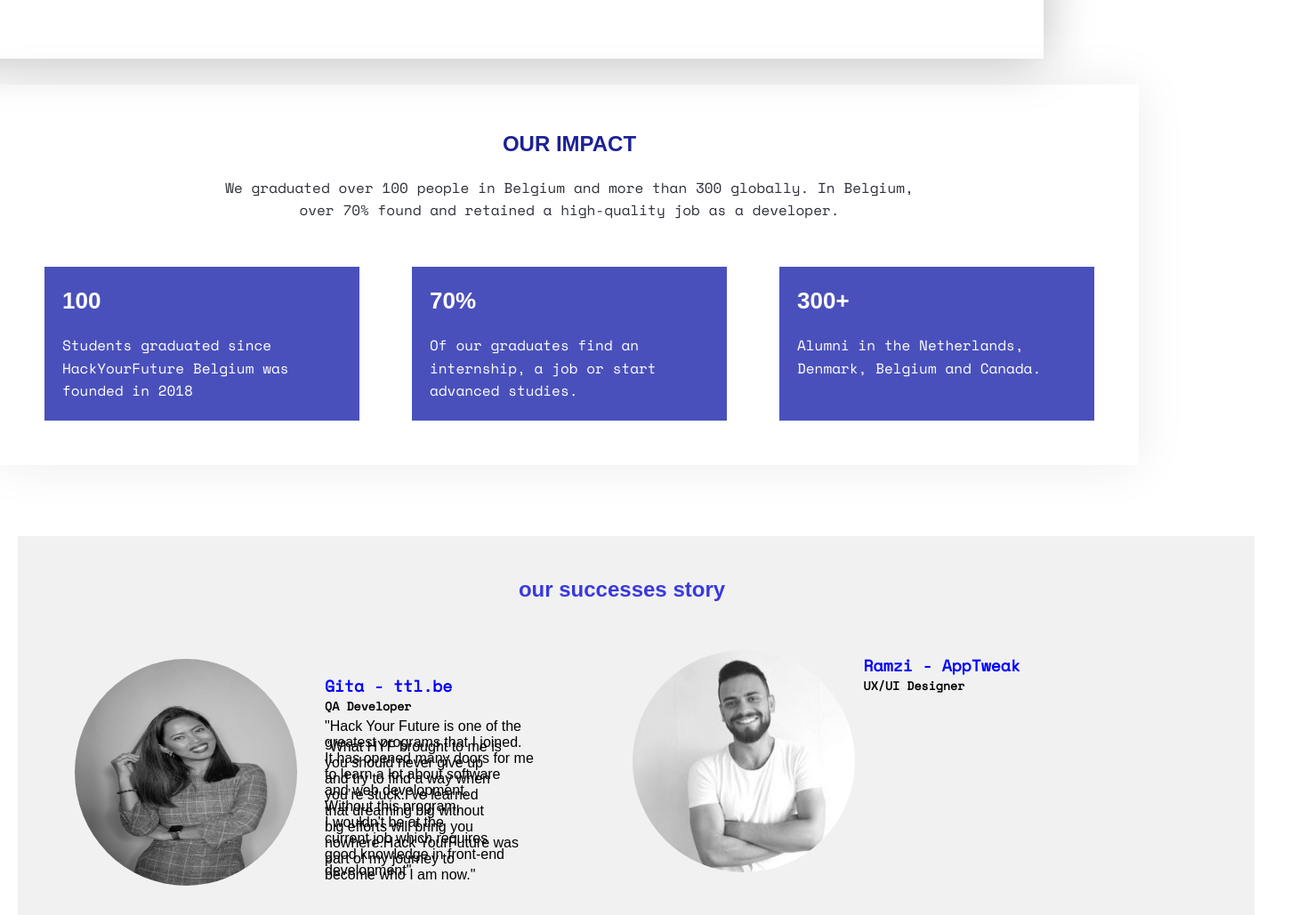
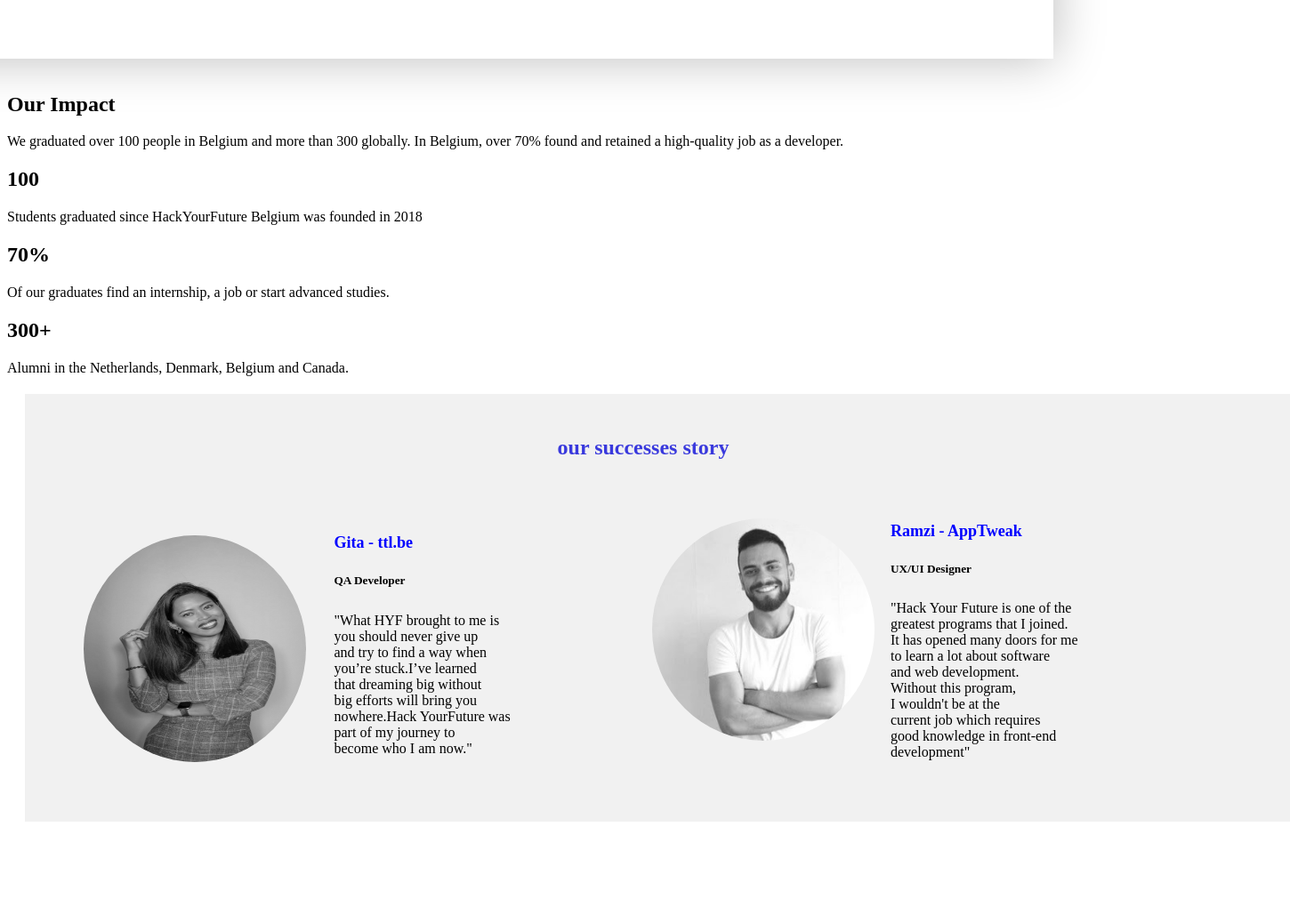
Before and after one commit to firity/project2, a plain HTML site: page index.html in a window 1280 px wide. Shown: the top 1029 px of the page at 89% size, 1450 px wide, since content can reach past the window. After the commit the page ends 944 px from the top, so only its background shows below. Drawn offline with nearby package versions, Linux system fonts and the light colour scheme.

Commit message:
Update style.css

```diff
--- a/style.css
+++ b/style.css
@@ -1,165 +1,4 @@
-* {
-  box-sizing: border-box;
-  padding: 0;
-  margin: 0;
-}
-
-body {
-  background-color: rgb(255, 255, 255);
-  font-family: "Space Mono", monospace;
-  max-width: 100vw;
-}
-
-main {
-  display: flex;
-  flex: 1 0 auto;
-  flex-direction: column;
-  margin: 0px auto;
-  -moz-box-flex: 1;
-  width: 100%;
-  box-sizing: border-box;
-}
-p {
-  margin: 0;
-  padding: 0;
-  border: 0;
-  font-size: 100%;
-  font-style: normal;
-  vertical-align: baseline;
-  text-decoration: none;
-  box-sizing: border-box;
-  font-family: sans-serif;
-}
-h1 {
-  margin: 0;
-  margin-bottom: 0px;
-  padding: 0;
-  border: 0;
-  font-size: 100%;
-  font-style: normal;
-  vertical-align: baseline;
-  text-decoration: none;
-  box-sizing: border-box;
-  font-family: sans-serif;
-}
-h2 {
-  margin: 0;
-  margin-bottom: 0px;
-  padding: 0;
-  border: 0;
-  font-size: 100%;
-  font-style: normal;
-  vertical-align: baseline;
-  text-decoration: none;
-  box-sizing: border-box;
-  font-family: sans-serif;
-}
-div {
-  margin: 0;
-  margin-bottom: 0px;
-  padding: 0;
-  border: 0;
-  font-size: 100%;
-  font-style: normal;
-  vertical-align: baseline;
-  text-decoration: none;
-  box-sizing: border-box;
-  font-family: sans-serif;
-}
-ul {
-  list-style-type: none;
-}
-
-.section {
-  margin: 0;
-  padding: 0;
-  border: 0;
-  font-size: 100%;
-  font-style: normal;
-  vertical-align: baseline;
-  text-decoration: none;
-  box-sizing: border-box;
-  font-family: sans-serif;
-}
-/* Utilities */
-.container {
-  max-width: 1100px;
-  margin: 0 auto;
-  padding: 0 40px;
-}
-.flex {
-  display: flex;
-  justify-content: space-between;
-  align-items: center;
-  height: 100%;
-}
-/*HEADER (Katia)*/
-.header {
-  width: 100%;
-  height: 85px;
-  min-height: 85px;
-  box-sizing: border-box;
-  padding: 0px 20px;
-}
-
-.navbar {
-  background-color: #ffffff;
-  height: 70px;
-  display: flex;
-  flex-direction: column;
-  max-height: none;
-  max-width: 1280px;
-  width: 100%;
-  z-index: 0;
-  position: static;
-  background: none 0% 0% / auto transparent;
-  margin: auto;
-  padding: 0px;
-}
-.nav ul {
-  display: flex;
-}
-
-.nav a {
-  padding: 10px;
-  margin: 0 5px;
-  font-family: "Work Sans", sans-serif;
-  font-size: 12px;
-  display: flex;
-  font-weight: 100;
-  color: #161616;
-  cursor: pointer;
-  padding: 5px, 7px;
-  margin-right: 10px;
-  text-decoration: none;
-}
-.navbar a:hover {
-  border-bottom: 3px #4a50bb solid;
-}
-
-.navbar .flex {
-  justify-content: space-between;
-}
-
-.navbar img {
-  width: 97px;
-  cursor: pointer;
-}
-
-.navbar button {
-  border: 1px solid #4a50bb;
-  font-weight: 500;
-  outline: none;
-  background: #4a50bb;
-  color: #fff;
-  padding: 10px;
-  border-radius: 3px;
-  cursor: pointer;
-}
-
-/* BEGIN RESULT PART */
-
-.ourResult {
+.padding-suc-sto {
     display: flex;
     -moz-box-pack: center;
     justify-content: center;
@@ -172,112 +11,14 @@ ul {
     flex: 0 0 auto;
 }
 
-.resultLayout {
-  display: flex;
-  flex-direction: column;
-  -moz-box-pack: center;
-  justify-content: center;
-  -moz-box-align: center;
-  align-items: center;
-  width: 100%;
-  max-width: 1280px;
-  padding: 10px 0px;
-  margin: 0px auto;
-}
-
-.resultBox {
-  display: flex;
-  flex-direction: column;
-  -moz-box-align: center;
-  align-items: center;
-  box-shadow: rgb(0, 0, 0, 0.08) 0px 0px 53px;
-  padding: 50px;
-  margin-bottom: 50px;
-}
-
-.resultInfo {
-  display: flex;
-  flex-direction: column;
-  -moz-box-align: center;
-  align-items: center;
-  width: 100%;
-  margin: 0px 0px 50px;
-}
-
-.title {
-  font-size: 24px;
-  line-height: 140%;
-  margin-bottom: 20px;
-  text-transform: uppercase;
-  font-family: "Work Sans Bold", sans-serif;
-  font-weight: 700;
-  color: rgb(28, 34, 148);
-  text-align: left;
-  max-width: none;
-}
-
-.titleDefinition {
-  color: rgb(45, 48, 55);
-  text-align: center;
-  max-width: 800px;
-  line-height: 160%;
-  font-size: 16px;
-  font-family: "Space Mono", monospace;
-  margin: 0px;
-  white-space: pre-wrap;
-  word-break: break-word;
-  font-weight: 300;
-}
-
-.tableResult {
-  display: flex;
-  width: 100%;
-  -moz-box-pack: justify;
-  justify-content: space-between;
-}
-
-.columnOfTable {
-  display: flex;
-  flex-direction: column;
-  background-color: rgb(74, 80, 187);
-  width: 30%;
-  padding: 20px;
-}
-
-.cTitle {
-  font-size: 26px;
-  line-height: 140%;
-  margin-bottom: 20px;
-  text-transform: uppercase;
-  font-family: "Work Sans Bold", sans-serif;
-  font-weight: 700;
-  color: rgb(255, 255, 255);
-  text-align: left;
-  max-width: none;
-}
-
-.cParag {
-  color: white;
-  text-align: left;
-  max-width: none;
-  line-height: 160%;
-  font-size: 16px;
-  font-family: "Space Mono", monospace;
-  margin: 0px;
-  white-space: pre-wrap;
-  word-break: break-word;
-  font-weight: 300;
-}
-
-/* successes stort */
 .suc-sto {
     background-color: rgba(211, 211, 211, 0.322);
     width: 1390px;
     height: 450px;
     border: 0px solid black;
     padding-left: 0px;
-padding-top:5px ;
-padding-bottom:26px ;
+    padding-top: 5px;
+    padding-bottom: 26px;
     padding-right: 32px;
     margin: 20px;
 }
@@ -321,7 +62,7 @@ margin-right: 3%;
 }
 
 .name {
-color:blue;
+    color: blue;
     margin-left: 25%;
     margin-right: 9%;
     font-size: 18px;
@@ -334,7 +75,6 @@ margin-right: 9%;
 }
 
 .bio {
-
     margin-top: 2%;
     margin-left: 25%;
     margin-right: 9%;
@@ -344,7 +84,7 @@ margin-bottom: 2%;
 .demo {
     text-align: center;
     color: rgba(39, 39, 219, 0.911);
-margin-top: 3% ;
+    margin-top: 3%;
 }
 
 .pic2 {
@@ -359,12 +99,12 @@ float: left;
     margin-top: -18%;
     margin-left: 43%;
     border-radius: 50%;
-margin-bottom:  0%;
+    margin-bottom: 0%;
     border-radius: 50%;
 }
 
 .name2 {
-color:blue;
+    color: blue;
     margin-left: 0%;
     margin-left: 70%;
     font-size: 18px;
@@ -378,9 +118,9 @@ margin-right: 9%;
 
 .bio2 {
     margin-top: 2%;
-m
-argin-left: 70%;
+    margin-left: 70%;
     margin-right: 9%;
 }
 
+
 /*END RESULT PART */
```
Lines whose indentation alone changed are shown as unchanged.
